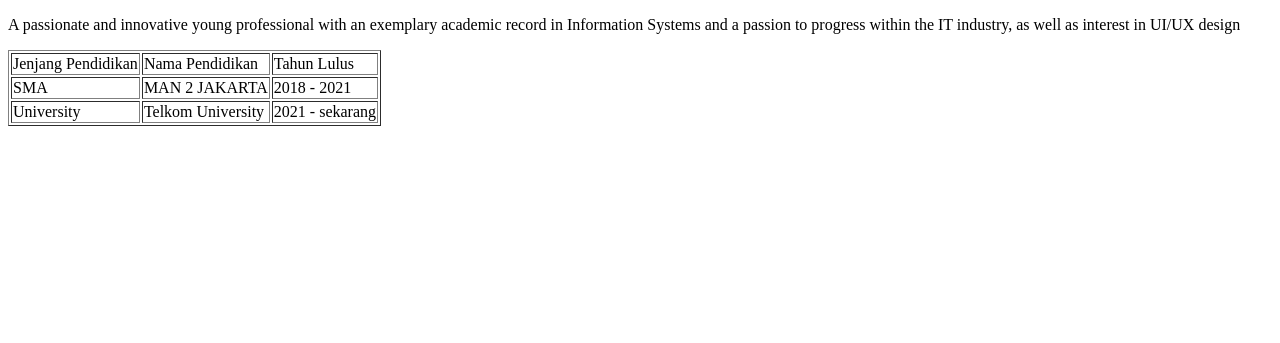
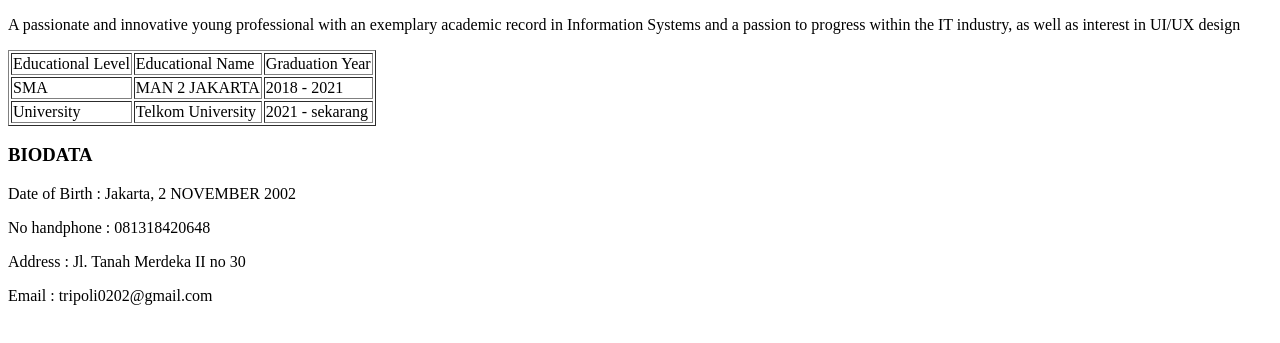
Before and after one commit to Tripoliotri/WAD_project1, a plain HTML site: page index.html in a window 1280 px wide. Shown: the part 317-660 px from the top of the page. Drawn offline with Linux system fonts and the light colour scheme.

Commit message:
Update index.html

```diff
--- a/index.html
+++ b/index.html
@@ -13,11 +13,11 @@
     Information Systems and a passion to progress
     within the IT industry, as well as interest in UI/UX
     design
-<table border="1">
+ <table border="1">
         <tr>
-            <td>Jenjang Pendidikan</td>
-            <td>Nama Pendidikan</td>
-            <td>Tahun Lulus</td>
+            <td>Educational Level</td>
+            <td>Educational Name</td>
+            <td>Graduation Year</td>
         </tr>
         <tr>
             <td>SMA  </td>
@@ -31,5 +31,11 @@
         </tr>
     </table>
 
+    <h3>BIODATA</h3>
+<p> Date of Birth : Jakarta, 2 NOVEMBER 2002 </p>
+<p> No handphone  : 081318420648</p>
+<p> Address       : Jl. Tanah Merdeka II no 30 </p>
+<p> Email         : tripoli0202@gmail.com</p>
+
 </body>
 </html>
```
